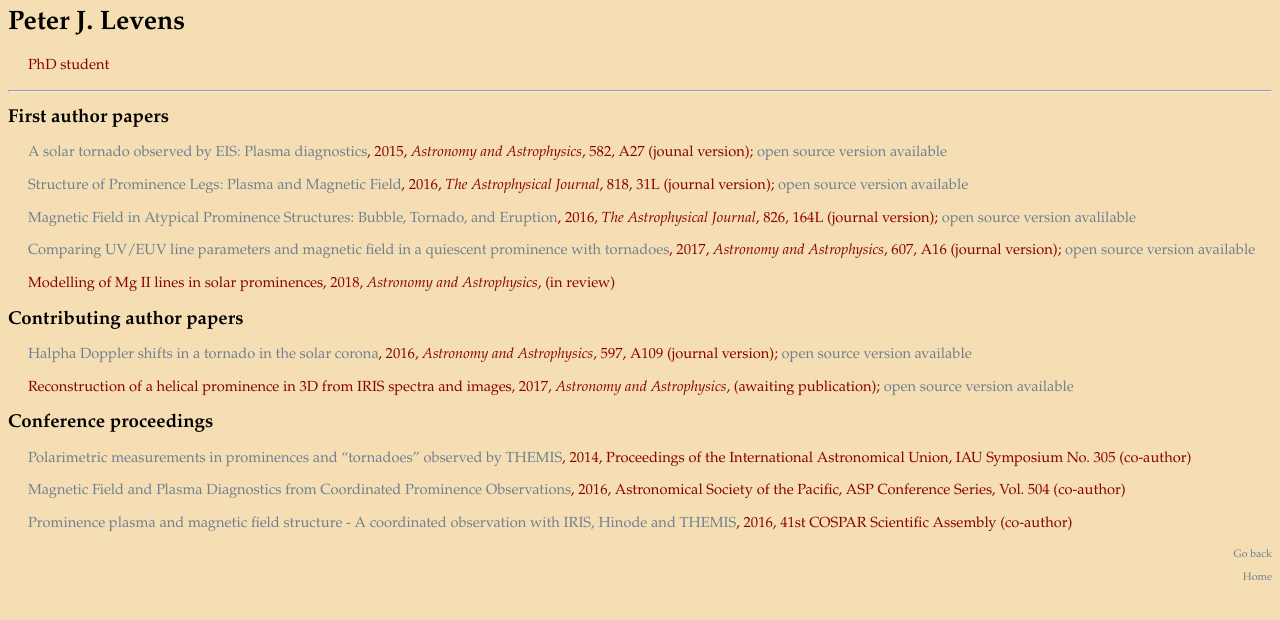
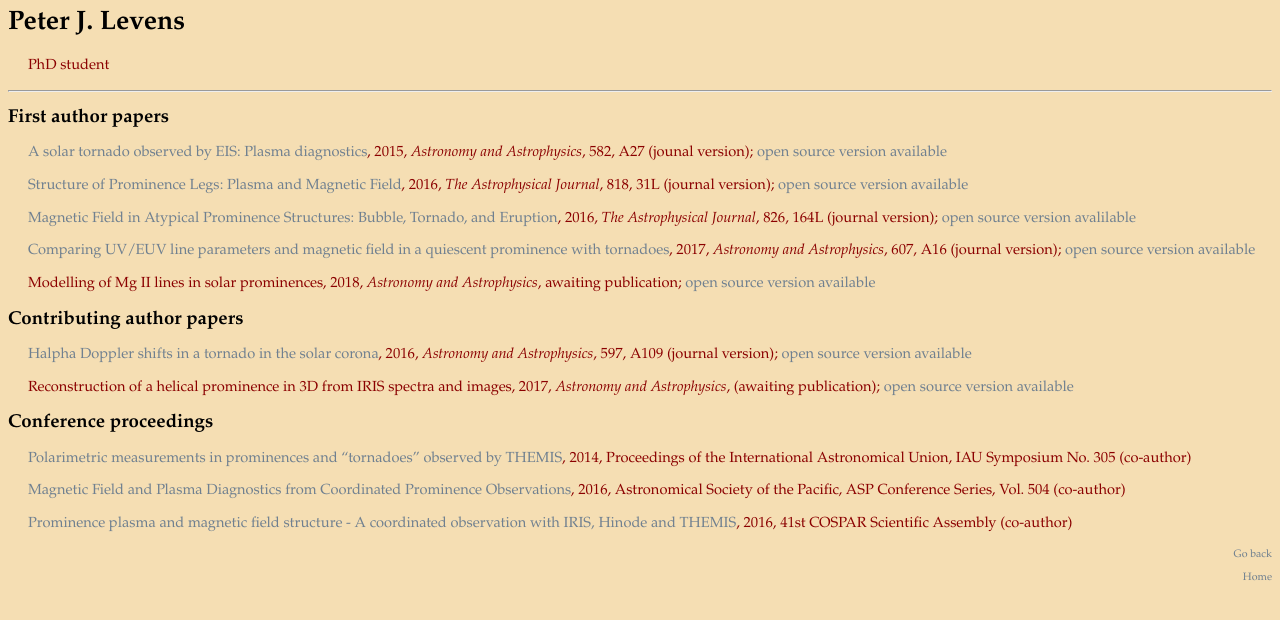
Before and after one commit to pjlevens/PJLwebsite, a plain HTML site: page publications.html in a window 1280 px wide. Drawn offline with Linux system fonts and the light colour scheme.

Commit message:
new arxiv

```diff
--- a/publications.html
+++ b/publications.html
@@ -15,7 +15,7 @@
   <p><a href="http://iopscience.iop.org/article/10.3847/0004-637X/818/1/31/meta">Structure of Prominence Legs: Plasma and Magnetic Field</a>, 2016, <i>The Astrophysical Journal</i>, 818, 31L (journal version); <a href="https://arxiv.org/abs/1512.04727">open source version available</a></p>
   <p><a href="http://iopscience.iop.org/article/10.3847/0004-637X/826/2/164/meta">Magnetic Field in Atypical Prominence Structures: Bubble, Tornado, and Eruption</a>, 2016, <i>The Astrophysical Journal</i>, 826, 164L (journal version); <a href="https://arxiv.org/abs/1605.05964">open source version avalilable</a></p>
   <p><a href="https://www.aanda.org/articles/aa/abs/2017/11/aa30808-17/aa30808-17.html">Comparing UV/EUV line parameters and magnetic field in a quiescent prominence with tornadoes</a>, 2017, <i>Astronomy and Astrophysics</i>, 607, A16 (journal version); <a href="https://arxiv.org/abs/1708.04606">open source version available</a></p>
-  <p>Modelling of Mg II lines in solar prominences, 2018, <i>Astronomy and Astrophysics</i>, (in review)</p>
+  <p>Modelling of Mg II lines in solar prominences, 2018, <i>Astronomy and Astrophysics</i>, awaiting publication; <a href="https://arxiv.org/abs/1902.00086">open source version available</a></p>
 
   <h2>Contributing author papers</h2>
   <p><a href="http://www.aanda.org/articles/aa/abs/2017/01/aa28771-16/aa28771-16.html">Halpha Doppler shifts in a tornado in the solar corona</a>, 2016, <i>Astronomy and Astrophysics</i>, 597, A109 (journal version); <a href="https://arxiv.org/abs/1612.02232">open source version available</a></p>
```
